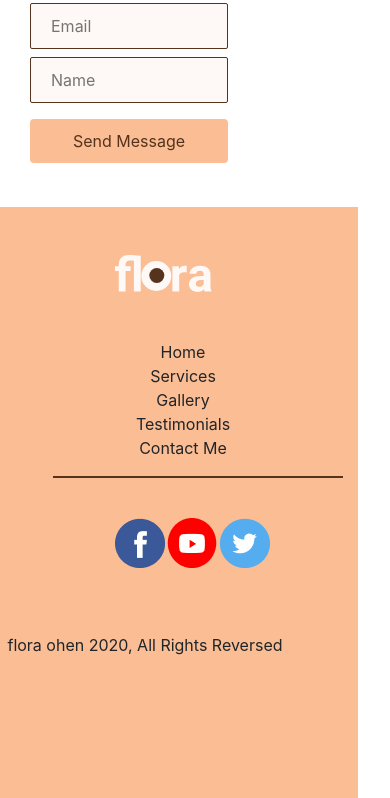
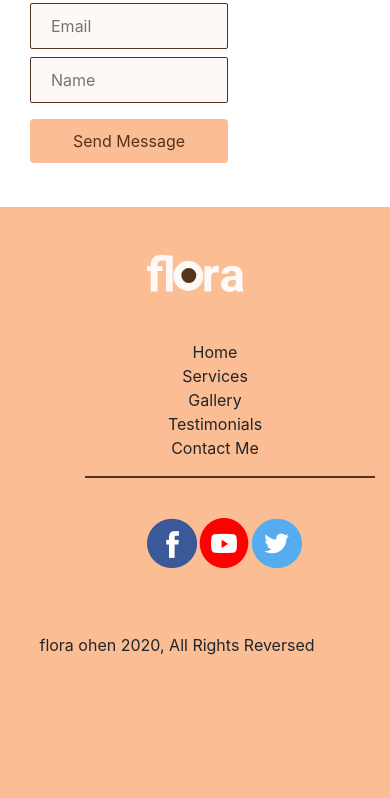
Before and after one commit to Denniman/envato-makeup, a plain HTML site: page index.html in a window 390 px wide. Shown: the part 2975-3773 px from the top of the page. Drawn offline with nearby package versions, Linux system fonts and the light colour scheme.

Commit message:
remove footer margin

```diff
--- a/css/style.css
+++ b/css/style.css
@@ -333,7 +333,7 @@ textarea {
 footer {
     background: #FBBD93;
     height: 70vh;
-    margin-left: -2em !important;
+    /* margin-left: -2em !important; */
 }
 
 hr {
```
